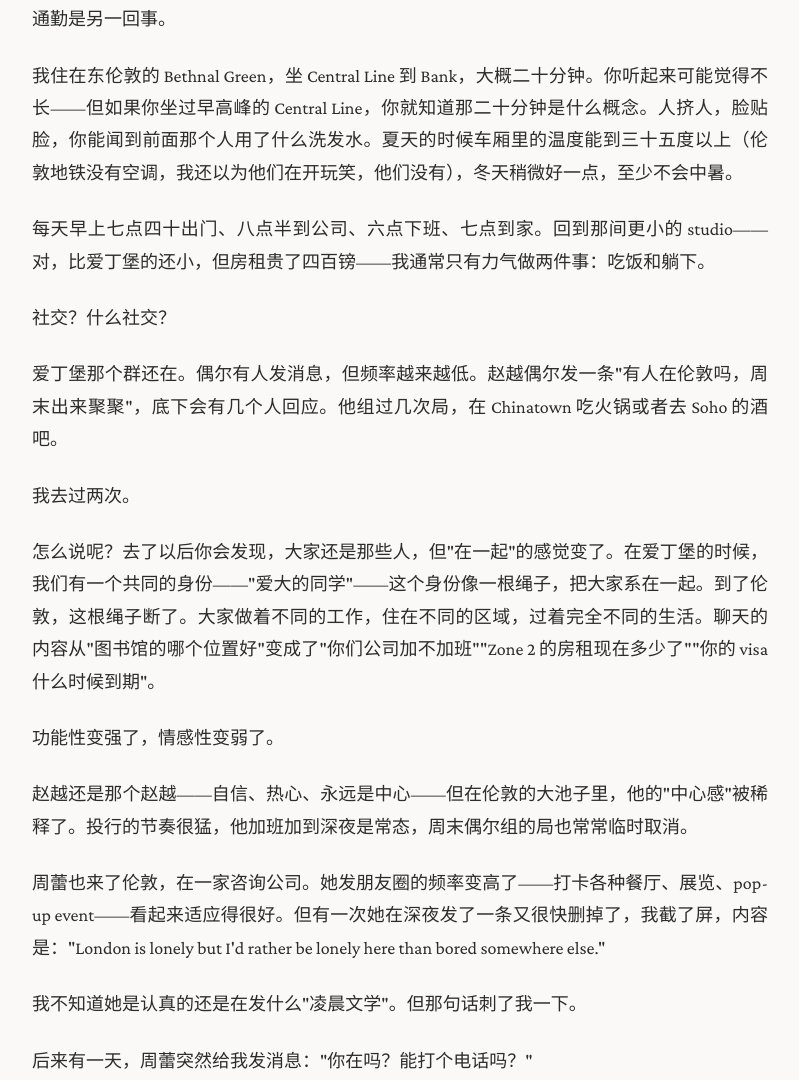
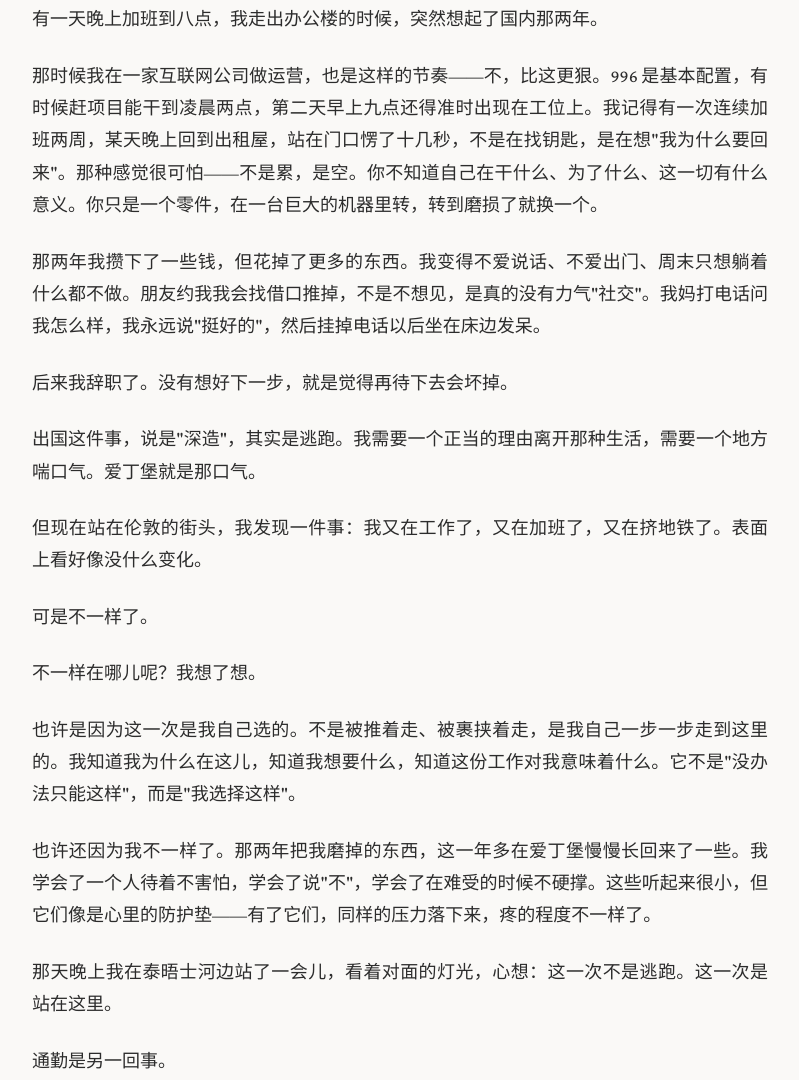
Before and after one commit to verBubble/Novel, a plain HTML site: page docs/chapter-10.html in a window 1280 px wide. Shown: the part 2743-3823 px from the top of the page, without its empty margins (240-1039 px from the left). Drawn offline with nearby package versions, Linux system fonts and the light colour scheme.

Commit message:
Add flashback to China job: contrast with London work

```diff
--- a/docs/chapter-10.html
+++ b/docs/chapter-10.html
@@ -49,6 +49,17 @@
 <p>我的第一个项目是帮一家零售商分析顾客购买行为。数据量很大，我花了三天才跑通第一版模型。结果 manager 看了一眼说："方向对了，但你的变量选择有问题。"然后他花了五分钟解释为什么有问题，五分钟。他走了以后我盯着屏幕上的代码，意识到我至少需要两天来改。</p>
 <p>这就是工作的节奏：你以为自己做得差不多了，但差不多和做好之间还有一条沟。</p>
 <p>但我不讨厌这种节奏。说来奇怪——在学校的时候我总觉得自己在"赶"，在被时间追着跑；工作以后反而觉得踏实了一点。也许是因为工作是具体的：这个表格要填、这个报告要写、这个会议要开。你知道今天要做什么、明天要做什么。不像读书的时候，焦虑总是弥漫性的，无处不在但又抓不住。</p>
+<p>有一天晚上加班到八点，我走出办公楼的时候，突然想起了国内那两年。</p>
+<p>那时候我在一家互联网公司做运营，也是这样的节奏——不，比这更狠。996 是基本配置，有时候赶项目能干到凌晨两点，第二天早上九点还得准时出现在工位上。我记得有一次连续加班两周，某天晚上回到出租屋，站在门口愣了十几秒，不是在找钥匙，是在想"我为什么要回来"。那种感觉很可怕——不是累，是空。你不知道自己在干什么、为了什么、这一切有什么意义。你只是一个零件，在一台巨大的机器里转，转到磨损了就换一个。</p>
+<p>那两年我攒下了一些钱，但花掉了更多的东西。我变得不爱说话、不爱出门、周末只想躺着什么都不做。朋友约我我会找借口推掉，不是不想见，是真的没有力气"社交"。我妈打电话问我怎么样，我永远说"挺好的"，然后挂掉电话以后坐在床边发呆。</p>
+<p>后来我辞职了。没有想好下一步，就是觉得再待下去会坏掉。</p>
+<p>出国这件事，说是"深造"，其实是逃跑。我需要一个正当的理由离开那种生活，需要一个地方喘口气。爱丁堡就是那口气。</p>
+<p>但现在站在伦敦的街头，我发现一件事：我又在工作了，又在加班了，又在挤地铁了。表面上看好像没什么变化。</p>
+<p>可是不一样了。</p>
+<p>不一样在哪儿呢？我想了想。</p>
+<p>也许是因为这一次是我自己选的。不是被推着走、被裹挟着走，是我自己一步一步走到这里的。我知道我为什么在这儿，知道我想要什么，知道这份工作对我意味着什么。它不是"没办法只能这样"，而是"我选择这样"。</p>
+<p>也许还因为我不一样了。那两年把我磨掉的东西，这一年多在爱丁堡慢慢长回来了一些。我学会了一个人待着不害怕，学会了说"不"，学会了在难受的时候不硬撑。这些听起来很小，但它们像是心里的防护垫——有了它们，同样的压力落下来，疼的程度不一样了。</p>
+<p>那天晚上我在泰晤士河边站了一会儿，看着对面的灯光，心想：这一次不是逃跑。这一次是站在这里。</p>
 <p>通勤是另一回事。</p>
 <p>我住在东伦敦的 Bethnal Green，坐 Central Line 到 Bank，大概二十分钟。你听起来可能觉得不长——但如果你坐过早高峰的 Central Line，你就知道那二十分钟是什么概念。人挤人，脸贴脸，你能闻到前面那个人用了什么洗发水。夏天的时候车厢里的温度能到三十五度以上（伦敦地铁没有空调，我还以为他们在开玩笑，他们没有），冬天稍微好一点，至少不会中暑。</p>
 <p>每天早上七点四十出门、八点半到公司、六点下班、七点到家。回到那间更小的 studio——对，比爱丁堡的还小，但房租贵了四百镑——我通常只有力气做两件事：吃饭和躺下。</p>
```
Also changed, not shown: 3 other files.
